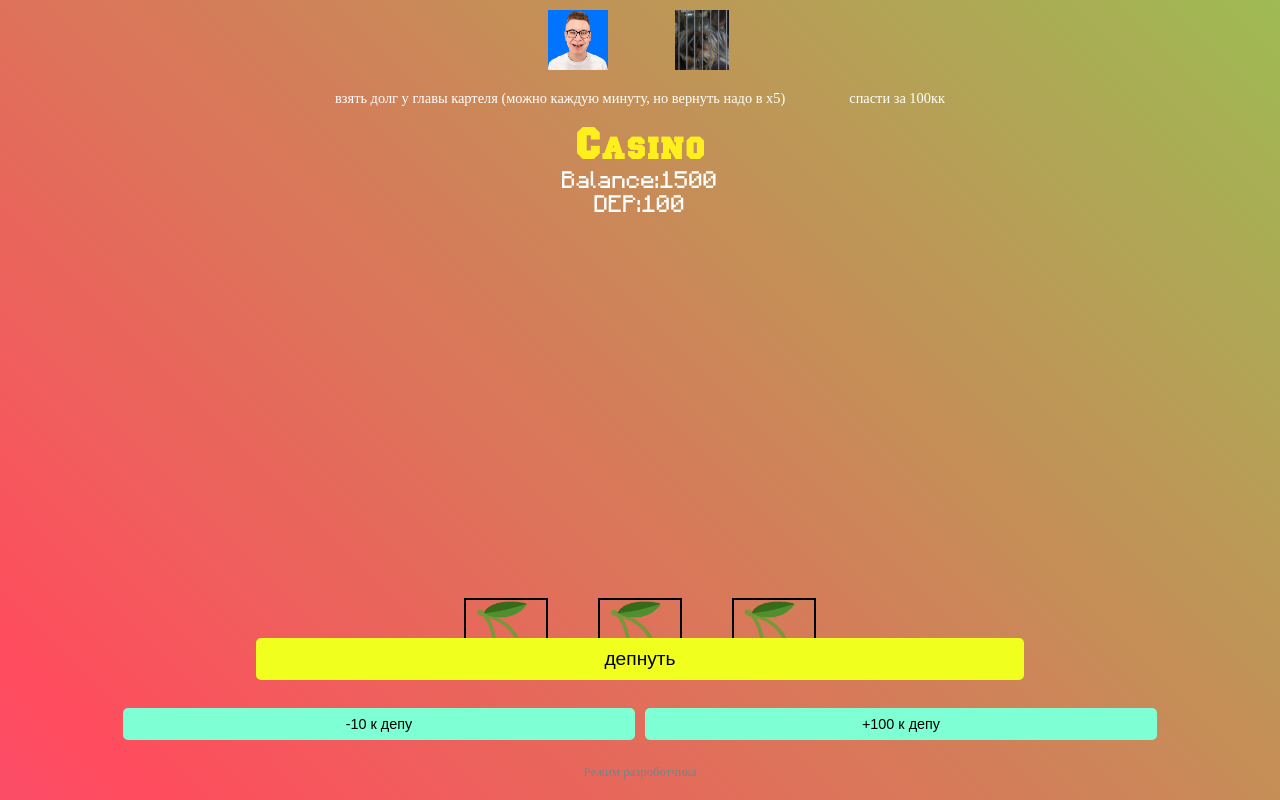
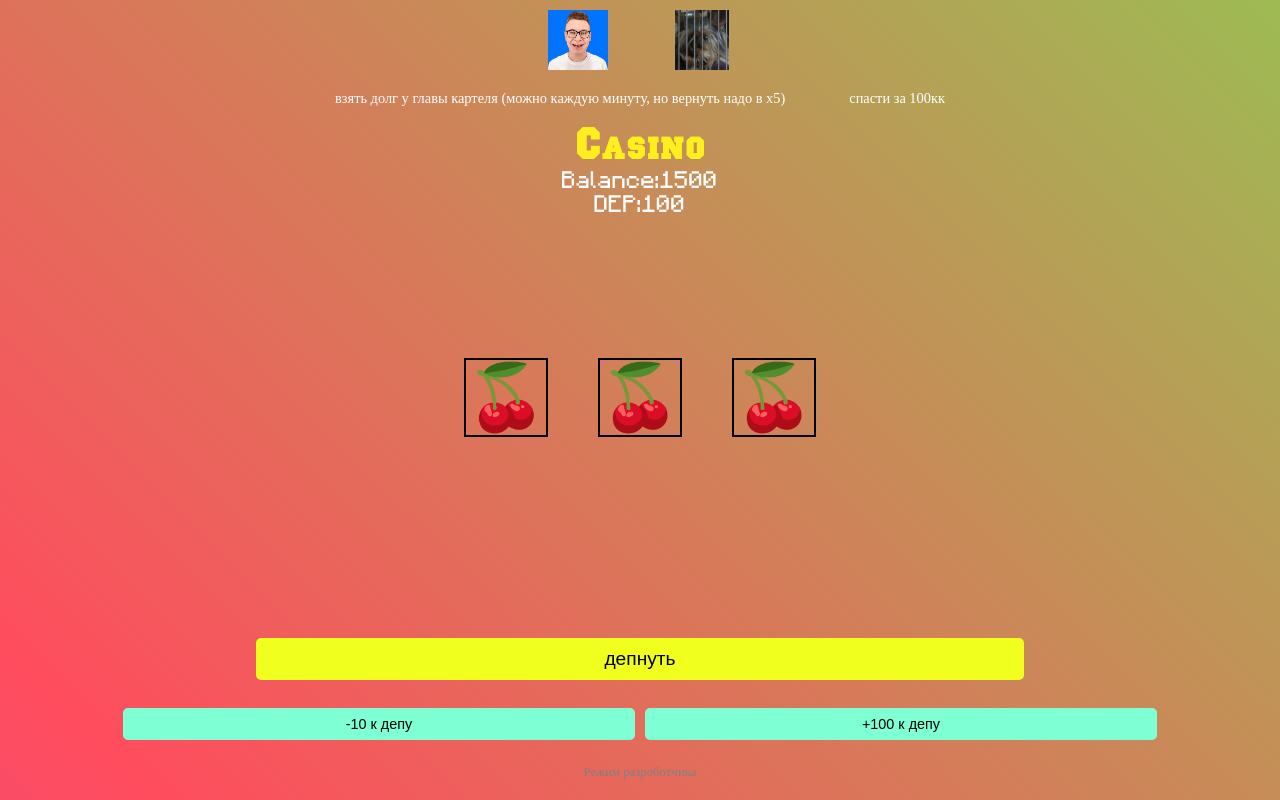
Before and after one commit to Aro1ops/spinandroll, a plain HTML site: page index.html in a window 1280 px wide. Drawn offline with Linux system fonts and the light colour scheme.

Commit message:
Update css.css

```diff
--- a/css.css
+++ b/css.css
@@ -107,11 +107,11 @@ body::before {
 .slots {
     display: flex;
 
-
-    margin-top: 30%;
+    margin-top: 18vh;
+    justify-content: center;
     gap: 50px;
 
-    justify-content: center;
+
 }
 
 #slot1, #slot2, #slot3 {
@@ -215,7 +215,7 @@ body::before {
 /* iPhone specific fixes */
 @supports (-webkit-touch-callout: none) {
     .slots {
-        margin-top: -2vh;
+        margin-top: 18vh;
     }
 
     #slot1, #slot2, #slot3 {
```
